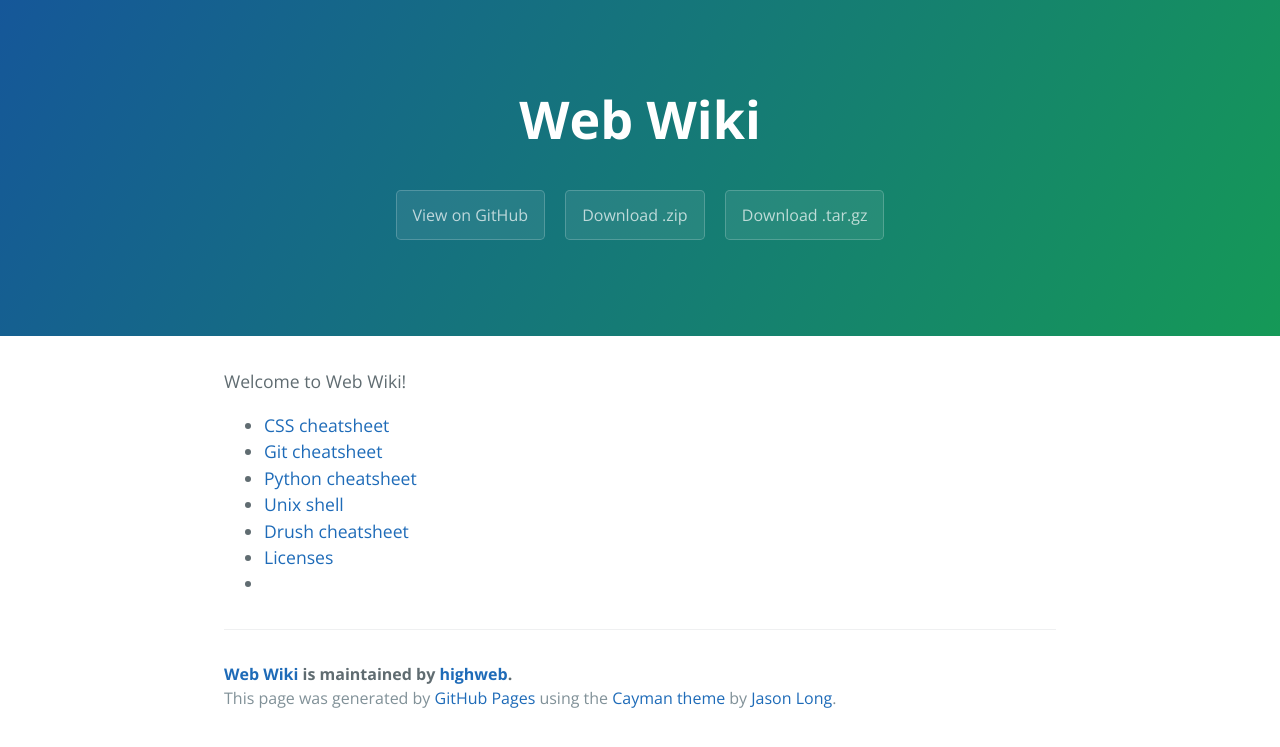
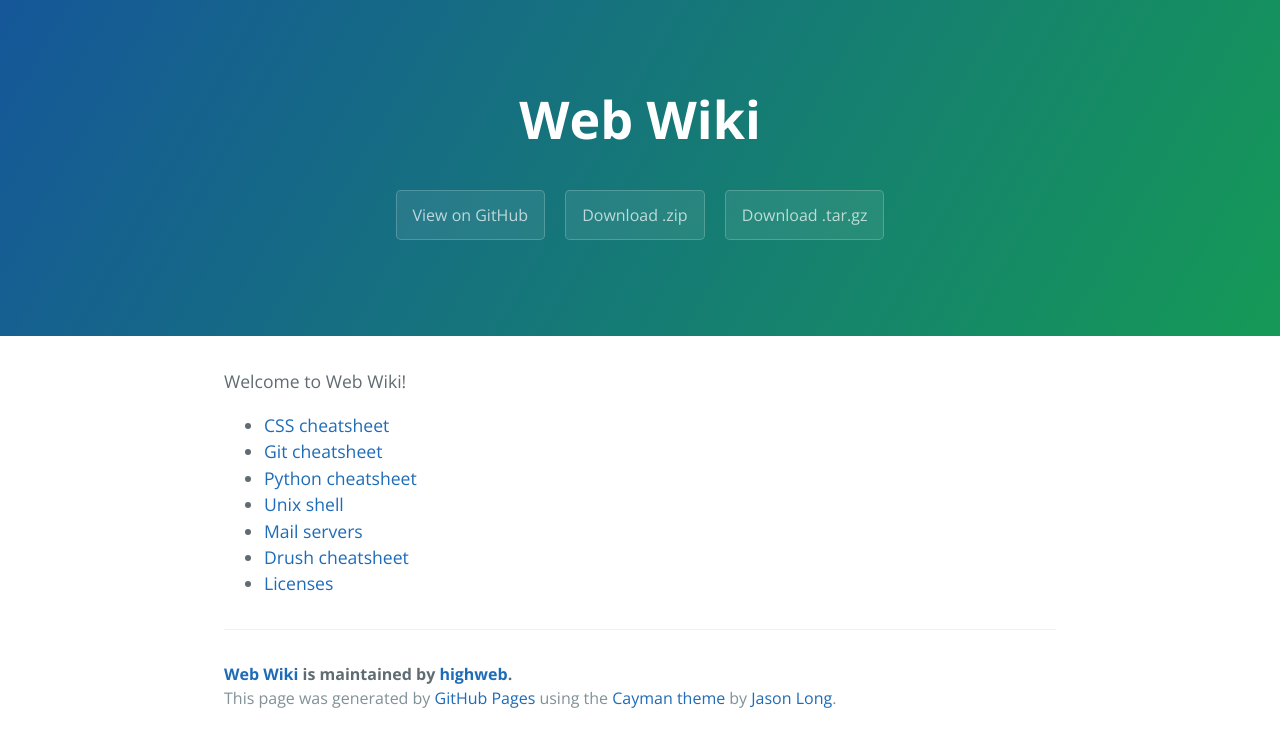
Before and after one commit to highweb/web-wiki, a Jekyll site: the page built from index.md, in a window 1280 px wide. Shown: the top 747 px of the page. Built offline with Jekyll 4.4.1, drawn with Linux system fonts in a browser that asks for light colours.

Commit message:
Update index.md

```diff
--- a/index.md
+++ b/index.md
@@ -9,6 +9,6 @@ Welcome to Web Wiki!
 * [Git cheatsheet](/git)
 * [Python cheatsheet](/python)
 * [Unix shell](/shell)
+* [Mail servers](/mail)
 * [Drush cheatsheet](/drush)
 * [Licenses](/licenses)
-*
```
